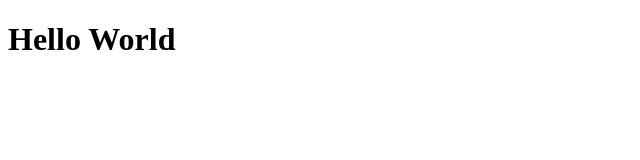
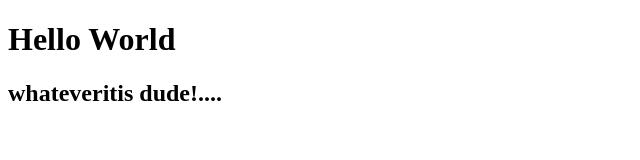
Before and after one commit to rohan-0926/git-one, a plain HTML site: page index.html in a window 1280 px wide. Shown: the whole page, without its empty margins (0-640 px from the left). Drawn offline with Linux system fonts and the light colour scheme.

Commit message:
added h2

```diff
--- a/index.html
+++ b/index.html
@@ -7,5 +7,6 @@
 </head>
 <body>
     <h1>Hello World</h1>
+    <h2>whateveritis dude!....</h2>
 </body>
 </html>
```
